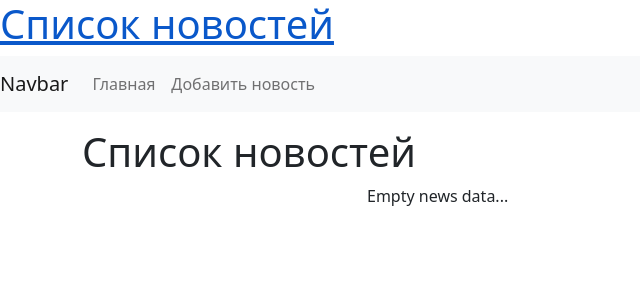
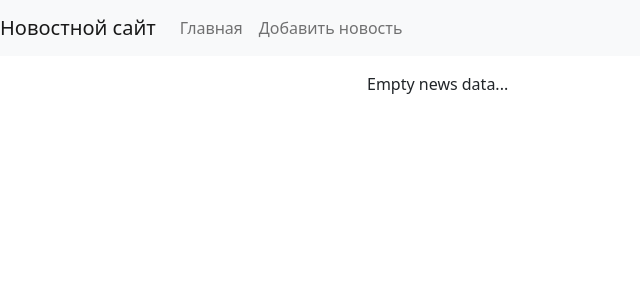
Before and after one commit to frrrost47/NewsDjangoSite, a Django app: page / in a window 1280 px wide. Shown: the top 300 px of the page, without its empty margins (0-640 px from the left). Run offline with Django 3.2, Linux system fonts and the light colour scheme; data that the repository does not hold is empty.

Commit message:
End lesson 19. Add base.html and extends him

```diff
--- a/mysite/mysite/settings.py
+++ b/mysite/mysite/settings.py
@@ -53,7 +53,7 @@ ROOT_URLCONF = 'mysite.urls'
 TEMPLATES = [
     {
         'BACKEND': 'django.template.backends.django.DjangoTemplates',
-        'DIRS': [],
+        'DIRS': [os.path.join(BASE_DIR, 'templates')],
         'APP_DIRS': True,
         'OPTIONS': {
             'context_processors': [
--- a/mysite/news/templates/news/index.html
+++ b/mysite/news/templates/news/index.html
@@ -1,37 +1,12 @@
-<!doctype html>
-<html lang="en">
-<head>
-    <meta charset="utf-8">
-    <meta content="width=device-width, initial-scale=1, shrink-to-fit=no" name="viewport">
-    <link crossorigin="anonymous" href="https://cdn.jsdelivr.net/npm/bootstrap@5.2.0/dist/css/bootstrap.min.css"
-          integrity="sha384-gH2yIJqKdNHPEq0n4Mqa/HGKIhSkIHeL5AyhkYV8i59U5AR6csBvApHHNl/vI1Bx" rel="stylesheet">
-    <h1> <a href="{% url 'home' %}"> {{ title }} </a> </h1>
-</head>
+<!-- extends наследоваться от base.html (почему-то не надо полный путь указывать) -->
+{% extends 'base.html' %}
 
+{% block title %}
+<!-- block.super получить родительский default шаблон title-->
+    {{ title }} :: {{ block.super }}
+{% endblock %}
 
-<body>
-
-<nav class="navbar navbar-expand-lg navbar-light bg-light">
-    <a class="navbar-brand" href="{% url 'home' %}">Navbar</a>
-    <button class="navbar-toggler" type="button" data-toggle="collapse"
-            data-target="#navbarSupportedContent" aria-controls="navbarSupportedContent"
-            aria-expanded="false" aria-label="Toggle navigation">
-        <span class="navbar-toggler-icon"></span>
-    </button>
-
-    <div class="collapse navbar-collapse" id="navbarSupportedContent">
-        <ul class="navbar-nav mr-auto">
-            <li class="nav-item"><a class="nav-link" href="{% url 'home' %}">Главная</a></li>
-            <li class="nav-item"><a class="nav-link" href="{% url 'home' %}">Добавить новость</a></li>
-        </ul>
-    </div>
-
-</nav>
-
-<div class="container mt-3">
-    <h1>{{ title }}</h1>
-    <div class="row">
-
+{% block sidebar %}
 <div class="col-md-3">
     <div class="list-group">
         {% for item in categories %}
@@ -40,7 +15,9 @@
         {% endfor %}
     </div>
 </div>
+{% endblock %}
 
+{% block content %}
 <div class="col-md-9">
     {% for item in news %}
 
@@ -70,7 +47,4 @@
     Empty news data...
     {% endfor %}
 </div>
-    </div>
-</div>
-</body>
-</html>
+{% endblock %}
--- /dev/null
+++ b/mysite/templates/base.html
@@ -0,0 +1,25 @@
+<!doctype html>
+<html lang="en">
+<head>
+    <meta charset="utf-8">
+    <meta content="width=device-width, initial-scale=1, shrink-to-fit=no" name="viewport">
+    <link crossorigin="anonymous" href="https://cdn.jsdelivr.net/npm/bootstrap@5.2.0/dist/css/bootstrap.min.css"
+          integrity="sha384-gH2yIJqKdNHPEq0n4Mqa/HGKIhSkIHeL5AyhkYV8i59U5AR6csBvApHHNl/vI1Bx" rel="stylesheet">
+  <title>{% block title %} Новости со всего мира {% endblock %}</title>
+</head>
+
+
+<body>
+
+{% include 'inc/_nav.html' %}
+
+<div class="container mt-3">
+    <div class="row">
+
+      {% block sidebar %} SIDEBAR {% endblock %}
+      {% block content %} CONTENT {% endblock %}
+
+    </div>
+</div>
+</body>
+</html>
--- /dev/null
+++ b/mysite/templates/inc/_nav.html
@@ -0,0 +1,16 @@
+<nav class="navbar navbar-expand-lg navbar-light bg-light">
+    <a class="navbar-brand" href="{% url 'home' %}">Новостной сайт</a>
+    <button class="navbar-toggler" type="button" data-toggle="collapse"
+            data-target="#navbarSupportedContent" aria-controls="navbarSupportedContent"
+            aria-expanded="false" aria-label="Toggle navigation">
+        <span class="navbar-toggler-icon"></span>
+    </button>
+
+    <div class="collapse navbar-collapse" id="navbarSupportedContent">
+        <ul class="navbar-nav mr-auto">
+            <li class="nav-item"><a class="nav-link" href="{% url 'home' %}">Главная</a></li>
+            <li class="nav-item"><a class="nav-link" href="{% url 'home' %}">Добавить новость</a></li>
+        </ul>
+    </div>
+
+</nav>
```
Also changed, not shown: mysite/news/templates/news/category.html (+11 -35 lines). Lines whose indentation alone changed are shown as unchanged.
